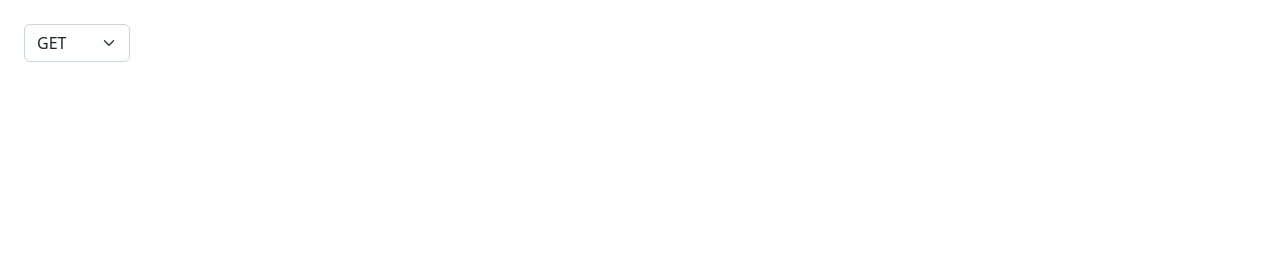
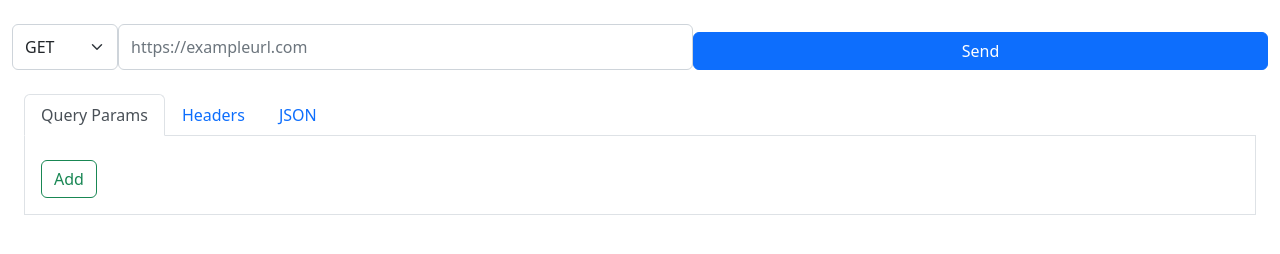
Before and after one commit to samip779/simplePostMan, a website built with Vite: page index.html in a window 1280 px wide. Built offline with nearby package versions, Linux system fonts and the light colour scheme.

Commit message:
working on ui

```diff
--- a/index.html
+++ b/index.html
@@ -10,14 +10,102 @@
   <body>
     <div class="p-4">
       <form>
-        <div class="input-grout mb-4">
-          <select class="form-select flex-grow-0 w-auto">
+        <div class="input-grout mb-4 row">
+          <select class="form-select flex-grow-0 w-auto col">
             <option value="GET">GET</option>
             <option value="POST">POST</option>
             <option value="PUT">PUT</option>
             <option value="PATCH">PATCH</option>
             <option value="DELETE">DELETE</option>
           </select>
+          <input
+            required
+            class="form-control col"
+            type="url"
+            placeholder="https://exampleurl.com"
+          />
+          <button type="'submit" class="btn btn-primary mt-2 col">Send</button>
+        </div>
+
+        <ul class="nav nav-tabs" role="tablist">
+          <li class="nav-item" role="presentation">
+            <button
+              class="nav-link active"
+              id="query-params-tab"
+              data-bs-toggle="tab"
+              data-bs-target="#query-params"
+              type="button"
+              role="tab"
+              aria-controls="query-params"
+              aria-selected="true"
+            >
+              Query Params
+            </button>
+          </li>
+
+          <li class="nav-item" role="presentation">
+            <button
+              class="nav-link"
+              id="request-headers-tab"
+              data-bs-toggle="tab"
+              data-bs-target="#request-headers"
+              type="button"
+              role="tab"
+              aria-controls="request-headers"
+              aria-selected="false"
+            >
+              Headers
+            </button>
+          </li>
+
+          <li class="nav-item" role="presentation">
+            <button
+              class="nav-link"
+              id="rjson-tab"
+              data-bs-toggle="tab"
+              data-bs-target="#json"
+              type="button"
+              role="tab"
+              aria-controls="json"
+              aria-selected="false"
+            >
+              JSON
+            </button>
+          </li>
+        </ul>
+
+        <div class="tab-content p-3 border-top-0 border">
+          <div
+            class="tab-pane fade show active"
+            id="query-params"
+            role="tabpanel"
+            aria-labelledby="query-params-tab"
+          >
+            <div data-query-params></div>
+            <button
+              data-add-query-param-btn
+              class="mt-2 btn btn-outline-success"
+              type="button"
+            >
+              Add
+            </button>
+          </div>
+
+          <div
+            class="tab-pane fade"
+            id="request-headers"
+            role="tabpanel"
+            aria-labelledby="request-headers-tab"
+          >
+            <div data-query-params></div>
+            <button
+              data-add-request-header-btn
+              class="mt-2 btn btn-outline-success"
+              type="button"
+            >
+              Add
+            </button>
+          </div>
         </div>
       </form>
     </div>
```
